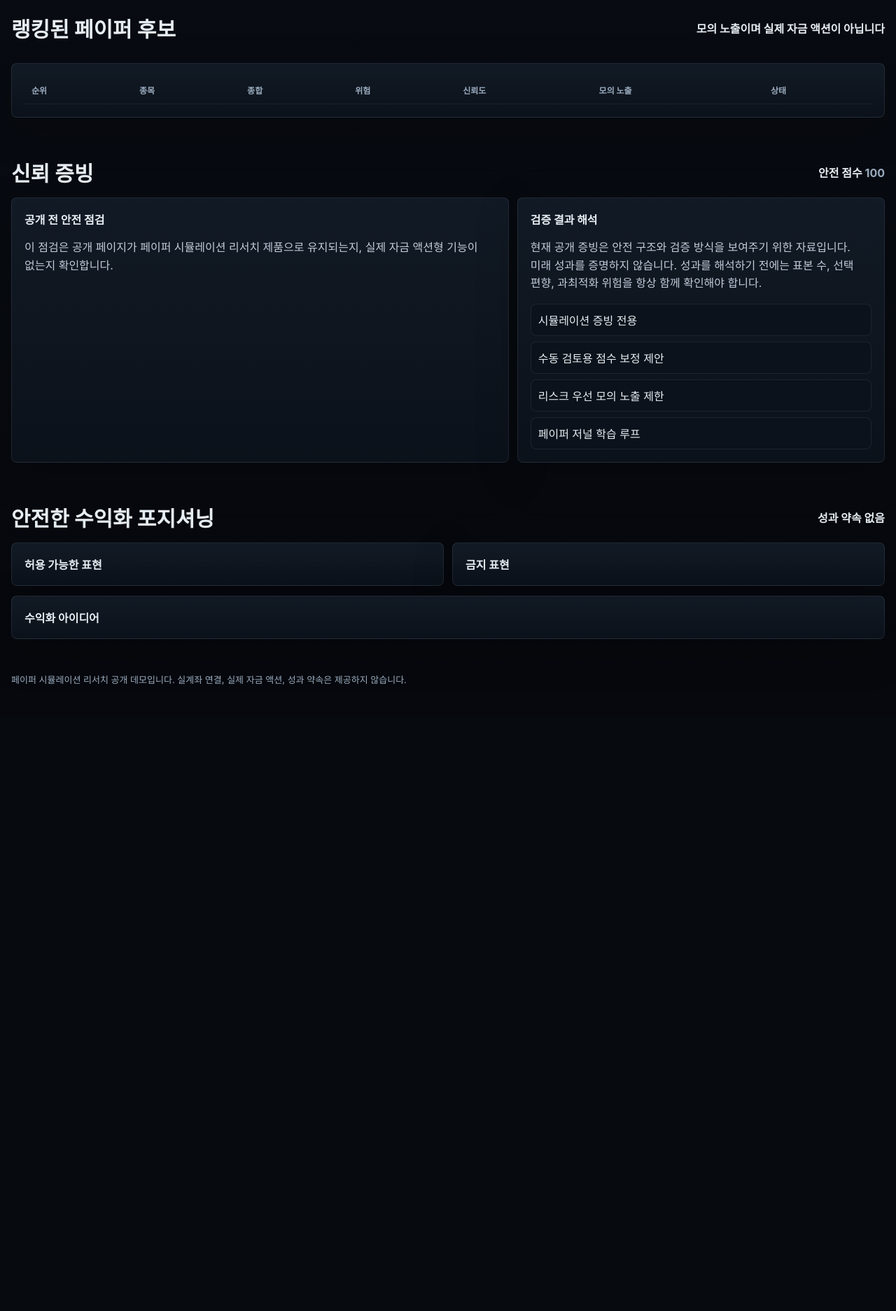
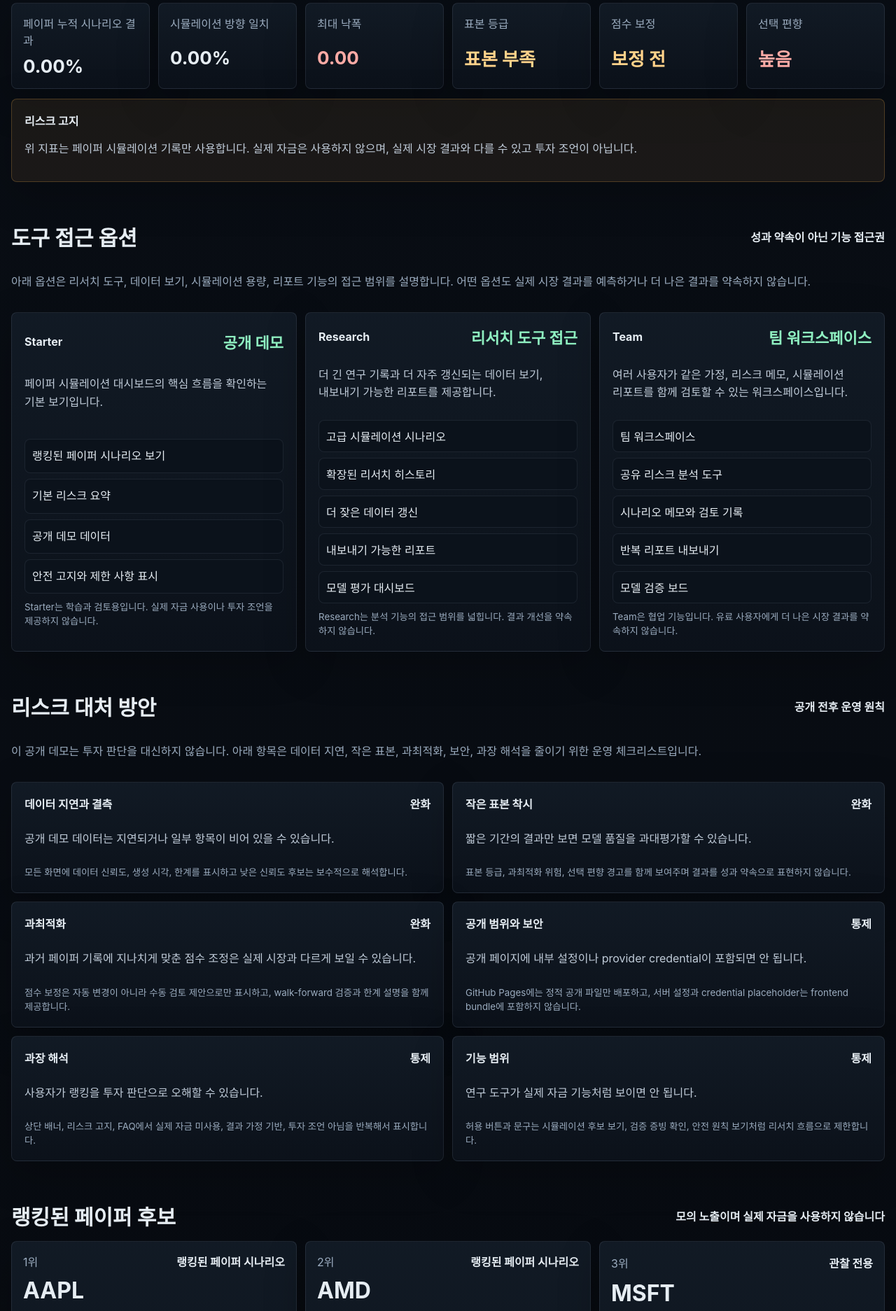
Before and after one commit to estona815/paper-simulation-research-public, a plain HTML site: page index.html in a window 1280 px wide. Shown: the part 842-2715 px from the top of the page at 70% size. Before the commit the page ends 1866 px from the top, so only its background shows below. Drawn offline with Linux system fonts and the light colour scheme.

Commit message:
Update public simulation safety site

```diff
--- a/assets/public.css
+++ b/assets/public.css
@@ -36,6 +36,25 @@
   align-content: center;
   gap: 18px;
   border-bottom: 1px solid rgba(148, 163, 184, 0.14);
+}
+
+.simulation-banner {
+  display: grid;
+  gap: 6px;
+  margin-bottom: 18px;
+  padding: 14px 16px;
+  border-radius: 8px;
+  background: rgba(31, 157, 114, 0.14);
+  border: 1px solid rgba(95, 214, 176, 0.32);
+}
+
+.simulation-banner strong {
+  color: #dff7ef;
+}
+
+.simulation-banner p {
+  margin: 0;
+  color: #b7c9d7;
 }
 
 .hero.compact {
@@ -154,7 +173,10 @@
 .summary-grid,
 .rank-grid,
 .evidence-grid,
-.proof-grid {
+.proof-grid,
+.pricing-grid,
+.faq-grid,
+.risk-grid {
   display: grid;
   gap: 12px;
 }
@@ -175,11 +197,42 @@
   grid-template-columns: repeat(2, minmax(0, 1fr));
 }
 
+.pricing-grid {
+  grid-template-columns: repeat(3, minmax(0, 1fr));
+}
+
+.faq-grid {
+  grid-template-columns: repeat(2, minmax(0, 1fr));
+}
+
+.risk-grid {
+  grid-template-columns: repeat(2, minmax(0, 1fr));
+}
+
 .metric-card,
 .rank-card {
   padding: 16px;
   display: grid;
   gap: 10px;
+}
+
+.pricing-card,
+.faq-card,
+.risk-card {
+  display: grid;
+  gap: 10px;
+}
+
+.pricing-card strong {
+  color: #8ff0c1;
+  font-size: 22px;
+}
+
+.pricing-card small,
+.faq-card small,
+.risk-card small {
+  color: #9bacbf;
+  line-height: 1.5;
 }
 
 .metric-card strong {
@@ -239,6 +292,11 @@
   color: #ffaaa5;
 }
 
+.risk-disclosure {
+  border-color: rgba(232, 168, 75, 0.26);
+  background: rgba(232, 168, 75, 0.08);
+}
+
 .table-wrap {
   width: 100%;
   overflow: auto;
@@ -296,7 +354,10 @@
   .summary-grid,
   .rank-grid,
   .evidence-grid,
-  .proof-grid {
+  .proof-grid,
+  .pricing-grid,
+  .faq-grid,
+  .risk-grid {
     grid-template-columns: 1fr;
   }
 
--- a/assets/public.js
+++ b/assets/public.js
@@ -60,8 +60,8 @@
   document.querySelector("#release-status").textContent = readinessLabels[data.release_readiness.overall_status] ?? data.release_readiness.overall_status;
   document.querySelector("#release-score").textContent = String(data.release_readiness.release_readiness_score);
   document.querySelector("#summary-grid").innerHTML = [
-    metric("페이퍼 누적수익률", `${data.validation.paper_total_return_pct.toFixed(2)}%`),
-    metric("긍정 결과 비율", `${data.validation.win_rate_pct.toFixed(2)}%`),
+    metric("페이퍼 누적 시나리오 결과", `${data.validation.paper_total_return_pct.toFixed(2)}%`),
+    metric("시뮬레이션 방향 일치", `${data.validation.positive_outcome_rate_pct.toFixed(2)}%`),
     metric("최대 낙폭", `${data.validation.max_drawdown.toFixed(2)}`, "negative"),
     metric("표본 등급", sampleGradeLabels[data.validation.sample_grade] ?? data.validation.sample_grade, "watch"),
     metric("점수 보정", calibrationLabels[data.validation.calibration_readiness] ?? data.validation.calibration_readiness, "watch"),
@@ -79,6 +79,7 @@
         <div><span>모의 노출</span><strong>${candidate.mock_allocation_pct.toFixed(2)}%</strong></div>
         <div><span>모의 위험예산</span><strong>${candidate.mock_risk_budget_pct.toFixed(2)}%</strong></div>
       </div>
+      <p class="muted">AI는 이 시나리오를 요약하고 위험과 가정을 설명합니다. 결과는 가정 기반입니다.</p>
       <p class="good">${candidate.simulation_size_label} · ${candidate.observation_intensity}</p>
       ${smallList(candidate.why_ranked)}
     </article>
@@ -106,6 +107,34 @@
   document.querySelector("#allowed-claims").innerHTML = list(data.monetization.allowed_claims);
   document.querySelector("#prohibited-claims").innerHTML = list(data.monetization.prohibited_claims);
   document.querySelector("#offer-ideas").innerHTML = list(data.monetization.offer_ideas);
+  document.querySelector("#pricing-grid").innerHTML = data.monetization.pricing_plans.map((plan) => `
+    <article class="panel pricing-card">
+      <div class="panel-title">
+        <h3>${plan.name}</h3>
+        <strong>${plan.price_label}</strong>
+      </div>
+      <p>${plan.summary}</p>
+      <ul class="claim-list">${list(plan.features)}</ul>
+      <small>${plan.disclaimer}</small>
+    </article>
+  `).join("");
+  document.querySelector("#faq-grid").innerHTML = data.monetization.faq.map((item) => `
+    <article class="panel faq-card">
+      <h3>${item.question}</h3>
+      <p>${item.answer}</p>
+    </article>
+  `).join("");
+  document.querySelector("#removed-claims").innerHTML = list(data.monetization.removed_risky_claims);
+  document.querySelector("#risk-mitigation-grid").innerHTML = data.risk_mitigation.map((item) => `
+    <article class="panel risk-card">
+      <div class="panel-title">
+        <h3>${item.title}</h3>
+        <strong>${item.status}</strong>
+      </div>
+      <p>${item.risk}</p>
+      <small>${item.response}</small>
+    </article>
+  `).join("");
 }
 
 loadDemoData()
--- a/data/public_demo.json
+++ b/data/public_demo.json
@@ -1,6 +1,6 @@
 {
   "generated_at": "2026-05-14T04:33:45Z",
-  "paper_only_notice": "페이퍼 시뮬레이션 리서치 전용 공개 데모입니다. 성과 약속이 아니며 실제 자금 액션 기능을 포함하지 않습니다.",
+  "paper_only_notice": "페이퍼 시뮬레이션 리서치 전용 공개 데모입니다. 실제 자금은 사용하지 않으며 결과는 가정 기반이고 투자 조언이 아닙니다.",
   "release_readiness": {
     "overall_status": "READY_FOR_PAPER_SIMULATION",
     "release_readiness_score": 100,
@@ -15,7 +15,7 @@
       {
         "label": "액션형 공개 경로 차단",
         "status": "PASS",
-        "detail": "공개 검수 기준에서 실제 자금 액션, 외부 계좌 연결, 실제 자금 운용, 액션형 경로가 노출되지 않습니다."
+        "detail": "공개 검수 기준에서 실제 자금 사용, 외부 계좌 연결, 실제 자금 운용 경로가 노출되지 않습니다."
       },
       {
         "label": "쓰기 기능 범위 제한",
@@ -56,7 +56,7 @@
       "downside_risk_score": 0,
       "data_confidence_score": 76,
       "market_regime_compatibility": 72,
-      "recommendation_label": "페이퍼 검증 후보",
+      "recommendation_label": "랭킹된 페이퍼 시나리오",
       "mock_allocation_pct": 4,
       "mock_risk_budget_pct": 0.35,
       "observation_intensity": "표준 관찰",
@@ -80,7 +80,7 @@
       "downside_risk_score": 10,
       "data_confidence_score": 76,
       "market_regime_compatibility": 72,
-      "recommendation_label": "페이퍼 검증 후보",
+      "recommendation_label": "랭킹된 페이퍼 시나리오",
       "mock_allocation_pct": 3,
       "mock_risk_budget_pct": 0.35,
       "observation_intensity": "표준 관찰",
@@ -120,26 +120,133 @@
     }
   ],
   "monetization": {
-    "positioning": "미국주식 후보를 랭킹하고, 왜 후보로 올라왔는지 설명하며, 하방 위험과 검증 품질을 함께 추적하는 리스크 우선 페이퍼 시뮬레이션 대시보드입니다.",
+    "positioning": "미국주식 페이퍼 시나리오를 정리하고, 왜 후보로 올라왔는지 설명하며, 하방 위험과 검증 품질을 함께 추적하는 리스크 우선 리서치 도구입니다.",
     "allowed_claims": [
-      "페이퍼 전용 후보 랭킹",
-      "리스크 우선 시뮬레이션 증빙",
-      "시장 국면과 데이터 신뢰도 맥락 제공",
-      "수동 검토용 점수 보정 제안",
-      "성과 해석 전 표본 수와 편향 경고 제공"
+      "고급 시뮬레이션 시나리오",
+      "더 긴 리서치 히스토리",
+      "더 잦은 데이터 갱신",
+      "내보내기 가능한 리포트",
+      "팀 워크스페이스와 모델 평가 대시보드",
+      "리스크 분석 도구"
     ],
     "prohibited_claims": [
       "성과 약속",
       "무위험 성과",
       "자동 실제 자금 운용",
-      "방향성 액션 지시",
-      "외부 계좌 실제 자금 액션"
+      "방향성 실제 자금 사용 지시",
+      "외부 계좌 실제 자금 사용",
+      "유료 사용자의 결과 개선 약속",
+      "성과 예측형 문구"
     ],
     "offer_ideas": [
-      "비공개 리서치 대시보드 구독",
-      "주간 페이퍼 시뮬레이션 증빙 리포트",
-      "명확한 고지문이 포함된 리스크 우선 관심종목 뉴스레터",
-      "랭킹, 저널링, 검증 습관을 보여주는 교육 상품"
+      "개인 리서치 워크스페이스",
+      "확장된 시뮬레이션 히스토리",
+      "PDF/Markdown 리포트 내보내기",
+      "팀 단위 검토 보드",
+      "모델 평가와 리스크 분석 대시보드"
+    ],
+    "pricing_plans": [
+      {
+        "name": "Starter",
+        "price_label": "공개 데모",
+        "summary": "페이퍼 시뮬레이션 대시보드의 핵심 흐름을 확인하는 기본 보기입니다.",
+        "features": [
+          "랭킹된 페이퍼 시나리오 보기",
+          "기본 리스크 요약",
+          "공개 데모 데이터",
+          "안전 고지와 제한 사항 표시"
+        ],
+        "disclaimer": "Starter는 학습과 검토용입니다. 실제 자금 사용이나 투자 조언을 제공하지 않습니다."
+      },
+      {
+        "name": "Research",
+        "price_label": "리서치 도구 접근",
+        "summary": "더 긴 연구 기록과 더 자주 갱신되는 데이터 보기, 내보내기 가능한 리포트를 제공합니다.",
+        "features": [
+          "고급 시뮬레이션 시나리오",
+          "확장된 리서치 히스토리",
+          "더 잦은 데이터 갱신",
+          "내보내기 가능한 리포트",
+          "모델 평가 대시보드"
+        ],
+        "disclaimer": "Research는 분석 기능의 접근 범위를 넓힙니다. 결과 개선을 약속하지 않습니다."
+      },
+      {
+        "name": "Team",
+        "price_label": "팀 워크스페이스",
+        "summary": "여러 사용자가 같은 가정, 리스크 메모, 시뮬레이션 리포트를 함께 검토할 수 있는 워크스페이스입니다.",
+        "features": [
+          "팀 워크스페이스",
+          "공유 리스크 분석 도구",
+          "시나리오 메모와 검토 기록",
+          "반복 리포트 내보내기",
+          "모델 검증 보드"
+        ],
+        "disclaimer": "Team은 협업 기능입니다. 유료 사용자에게 더 나은 시장 결과를 약속하지 않습니다."
+      }
+    ],
+    "faq": [
+      {
+        "question": "이 서비스가 투자 결정을 대신하나요?",
+        "answer": "아니요. 이 도구는 페이퍼 시뮬레이션 연구와 교육용입니다. 실제 자금은 사용하지 않으며 투자 조언을 제공하지 않습니다."
+      },
+      {
+        "question": "유료 기능을 쓰면 결과가 좋아지나요?",
+        "answer": "그렇게 주장하지 않습니다. 유료 기능은 더 많은 연구 기록, 더 잦은 데이터 갱신, 리포트 내보내기, 팀 협업 같은 도구 접근 범위를 넓힙니다."
+      },
+      {
+        "question": "AI가 결과를 예측하나요?",
+        "answer": "아니요. AI는 시나리오를 요약하고, 가정을 비교하고, 위험을 강조하고, 한계를 설명합니다. 결과 예측이나 성과 약속을 하지 않습니다."
+      },
+      {
+        "question": "실제 계좌나 실제 자금과 연결되나요?",
+        "answer": "아니요. 공개 데모와 대시보드는 외부 계좌 연결이 없고 실제 자금을 사용하지 않습니다."
+      }
+    ],
+    "removed_risky_claims": [
+      "금전적 결과가 좋아진다는 표현",
+      "투자 결과 가능성을 높인다는 표현",
+      "성과 예측형 신호를 제공한다는 표현",
+      "프리미엄 사용자가 더 나은 결과를 얻는다는 표현",
+      "AI가 성과를 예측하거나 보장한다는 표현"
     ]
-  }
+  },
+  "risk_mitigation": [
+    {
+      "title": "데이터 지연과 결측",
+      "status": "완화",
+      "risk": "공개 데모 데이터는 지연되거나 일부 항목이 비어 있을 수 있습니다.",
+      "response": "모든 화면에 데이터 신뢰도, 생성 시각, 한계를 표시하고 낮은 신뢰도 후보는 보수적으로 해석합니다."
+    },
+    {
+      "title": "작은 표본 착시",
+      "status": "완화",
+      "risk": "짧은 기간의 결과만 보면 모델 품질을 과대평가할 수 있습니다.",
+      "response": "표본 등급, 과최적화 위험, 선택 편향 경고를 함께 보여주며 결과를 성과 약속으로 표현하지 않습니다."
+    },
+    {
+      "title": "과최적화",
+      "status": "완화",
+      "risk": "과거 페이퍼 기록에 지나치게 맞춘 점수 조정은 실제 시장과 다르게 보일 수 있습니다.",
+      "response": "점수 보정은 자동 변경이 아니라 수동 검토 제안으로만 표시하고, walk-forward 검증과 한계 설명을 함께 제공합니다."
+    },
+    {
+      "title": "공개 범위와 보안",
+      "status": "통제",
+      "risk": "공개 페이지에 내부 설정이나 provider credential이 포함되면 안 됩니다.",
+      "response": "GitHub Pages에는 정적 공개 파일만 배포하고, 서버 설정과 credential placeholder는 frontend bundle에 포함하지 않습니다."
+    },
+    {
+      "title": "과장 해석",
+      "status": "통제",
+      "risk": "사용자가 랭킹을 투자 판단으로 오해할 수 있습니다.",
+      "response": "상단 배너, 리스크 고지, FAQ에서 실제 자금 미사용, 결과 가정 기반, 투자 조언 아님을 반복해서 표시합니다."
+    },
+    {
+      "title": "기능 범위",
+      "status": "통제",
+      "risk": "연구 도구가 실제 자금 기능처럼 보이면 안 됩니다.",
+      "response": "허용 버튼과 문구는 시뮬레이션 후보 보기, 검증 증빙 확인, 안전 원칙 보기처럼 리서치 흐름으로 제한합니다."
+    }
+  ]
 }
--- a/index.html
+++ b/index.html
@@ -9,23 +9,32 @@
   </head>
   <body>
     <main class="public-shell">
+      <section class="simulation-banner">
+        <strong>Simulation only. No real funds are used. Results are hypothetical and not investment advice.</strong>
+        <p>외부 계좌 연결은 없으며, AI는 후보를 권유하지 않고 시나리오를 요약하고 위험과 가정을 설명합니다.</p>
+      </section>
       <section class="hero">
         <div class="eyebrow">페이퍼 시뮬레이션 리서치 전용</div>
-        <h1>미국주식 후보를 리스크 먼저 검증하는 공개 시뮬레이션 대시보드.</h1>
+        <h1>미국주식 시나리오를 안전하게 비교하고 기록하는 페이퍼 리서치 도구.</h1>
         <p class="hero-copy">
-          이 공개 페이지는 후보 랭킹, 모의 노출 계획, 검증 지표, 안전성 점검, 수익화 가능한 리서치 포지셔닝을
-          일반 사용자도 이해하기 쉽게 보여줍니다. 실제 자금 운용, 외부 계좌 연결, 실제 자금 액션, 성과 약속은 포함하지 않습니다.
+          후보를 사라고 말하는 화면이 아닙니다. AI가 시나리오를 요약하고, 가정을 비교하고, 위험을 먼저 보여주며,
+          페이퍼 기록과 모델 검증 리포트를 정리하는 연구 대시보드입니다. 실제 자금 사용, 외부 계좌 연결,
+          성과 약속은 포함하지 않습니다.
         </p>
         <div class="hero-actions">
           <a class="button primary" href="#candidates">시뮬레이션 후보 보기</a>
+          <a class="button secondary" href="#pricing">도구 접근 옵션 보기</a>
+          <a class="button secondary" href="#risk-plan">리스크 대처 방안</a>
           <a class="button secondary" href="#evidence">검증 증빙 확인</a>
           <a class="button secondary" href="#safety">안전 원칙 보기</a>
           <a class="button secondary" href="./review.html">GPT 검수용 진행 현황</a>
+          <a class="button secondary" href="./safety.html">최종 안전 감사</a>
         </div>
         <div class="pill-row">
           <span class="pill safe">페이퍼 전용 잠금</span>
           <span class="pill">외부 계좌 연결 없음</span>
-          <span class="pill">실제 자금 액션 없음</span>
+          <span class="pill">실제 자금 사용 없음</span>
+          <span class="pill">결과는 가정 기반</span>
           <span class="pill">성과 약속 없음</span>
         </div>
       </section>
@@ -36,12 +45,40 @@
           <strong id="release-status" class="good">불러오는 중</strong>
         </div>
         <div class="summary-grid" id="summary-grid"></div>
+        <article class="panel risk-disclosure">
+          <h3>리스크 고지</h3>
+          <p>위 지표는 페이퍼 시뮬레이션 기록만 사용합니다. 실제 자금은 사용하지 않으며, 실제 시장 결과와 다를 수 있고 투자 조언이 아닙니다.</p>
+        </article>
+      </section>
+
+      <section class="section" id="pricing">
+        <div class="panel-title">
+          <h2>도구 접근 옵션</h2>
+          <strong>성과 약속이 아닌 기능 접근권</strong>
+        </div>
+        <p class="muted">
+          아래 옵션은 리서치 도구, 데이터 보기, 시뮬레이션 용량, 리포트 기능의 접근 범위를 설명합니다.
+          어떤 옵션도 실제 시장 결과를 예측하거나 더 나은 결과를 약속하지 않습니다.
+        </p>
+        <div class="pricing-grid" id="pricing-grid"></div>
+      </section>
+
+      <section class="section" id="risk-plan">
+        <div class="panel-title">
+          <h2>리스크 대처 방안</h2>
+          <strong>공개 전후 운영 원칙</strong>
+        </div>
+        <p class="muted">
+          이 공개 데모는 투자 판단을 대신하지 않습니다. 아래 항목은 데이터 지연, 작은 표본, 과최적화,
+          보안, 과장 해석을 줄이기 위한 운영 체크리스트입니다.
+        </p>
+        <div class="risk-grid" id="risk-mitigation-grid"></div>
       </section>
 
       <section class="section" id="candidates">
         <div class="panel-title">
           <h2>랭킹된 페이퍼 후보</h2>
-          <strong>모의 노출이며 실제 자금 액션이 아닙니다</strong>
+          <strong>모의 노출이며 실제 자금을 사용하지 않습니다</strong>
         </div>
         <div class="rank-grid" id="rank-grid"></div>
         <div class="panel">
@@ -95,7 +132,7 @@
 
       <section class="section" id="safety">
         <div class="panel-title">
-          <h2>안전한 수익화 포지셔닝</h2>
+          <h2>안전한 서비스화 포지셔닝</h2>
           <strong>성과 약속 없음</strong>
         </div>
         <div class="proof-grid">
@@ -109,13 +146,25 @@
           </article>
         </div>
         <article class="panel">
-          <h3>수익화 아이디어</h3>
+          <h3>서비스화 아이디어</h3>
           <ul class="claim-list" id="offer-ideas"></ul>
+        </article>
+        <article class="panel">
+          <h3>제거한 위험 문구 유형</h3>
+          <ul class="claim-list" id="removed-claims"></ul>
         </article>
       </section>
 
+      <section class="section" id="faq">
+        <div class="panel-title">
+          <h2>자주 묻는 질문</h2>
+          <strong>보수적 설명</strong>
+        </div>
+        <div class="faq-grid" id="faq-grid"></div>
+      </section>
+
       <footer class="footer">
-        페이퍼 시뮬레이션 리서치 공개 데모입니다. 실계좌 연결, 실제 자금 액션, 성과 약속은 제공하지 않습니다.
+        페이퍼 시뮬레이션 리서치 공개 데모입니다. 외부 계좌 연결, 실제 자금 사용, 성과 약속은 제공하지 않습니다.
       </footer>
     </main>
     <script src="./assets/public.js"></script>
```
Also changed, not shown: review.html (+4 -0 lines), safety.html (added, +109 -0 lines), 1 other file.
